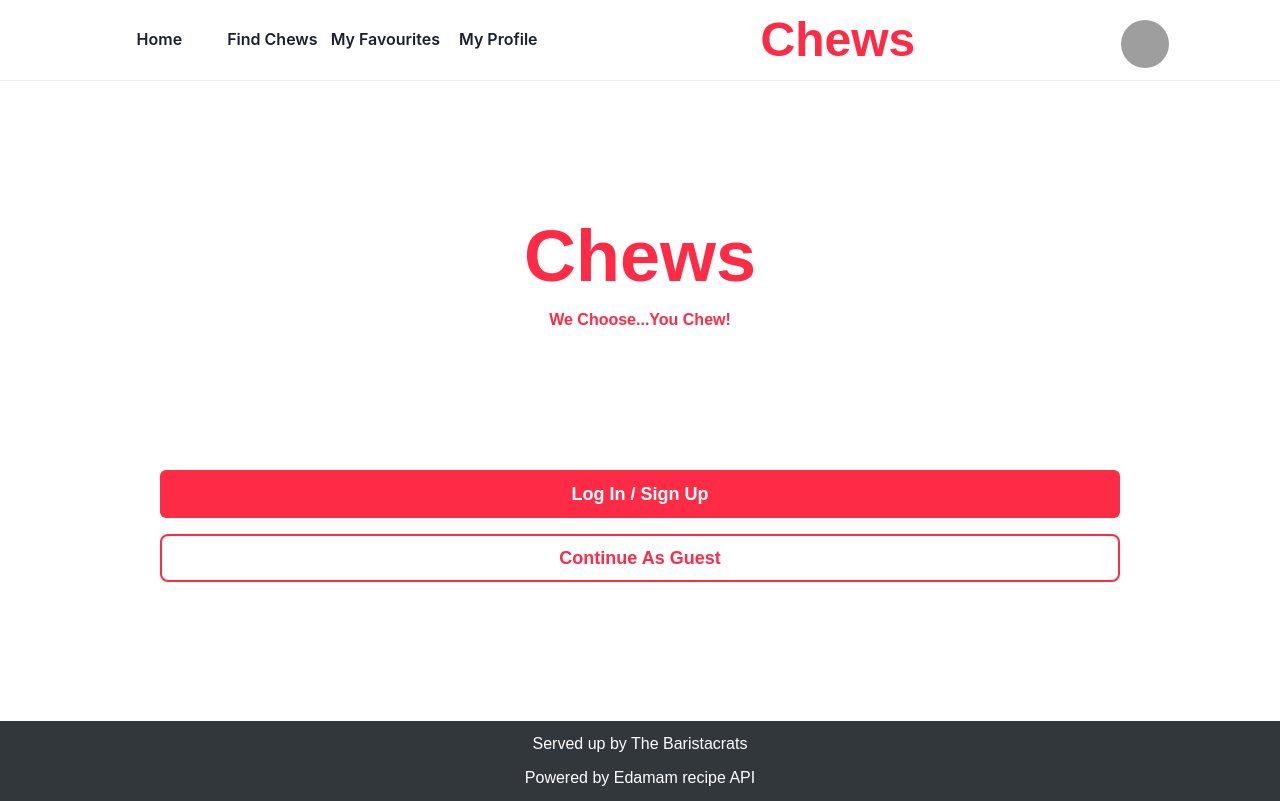
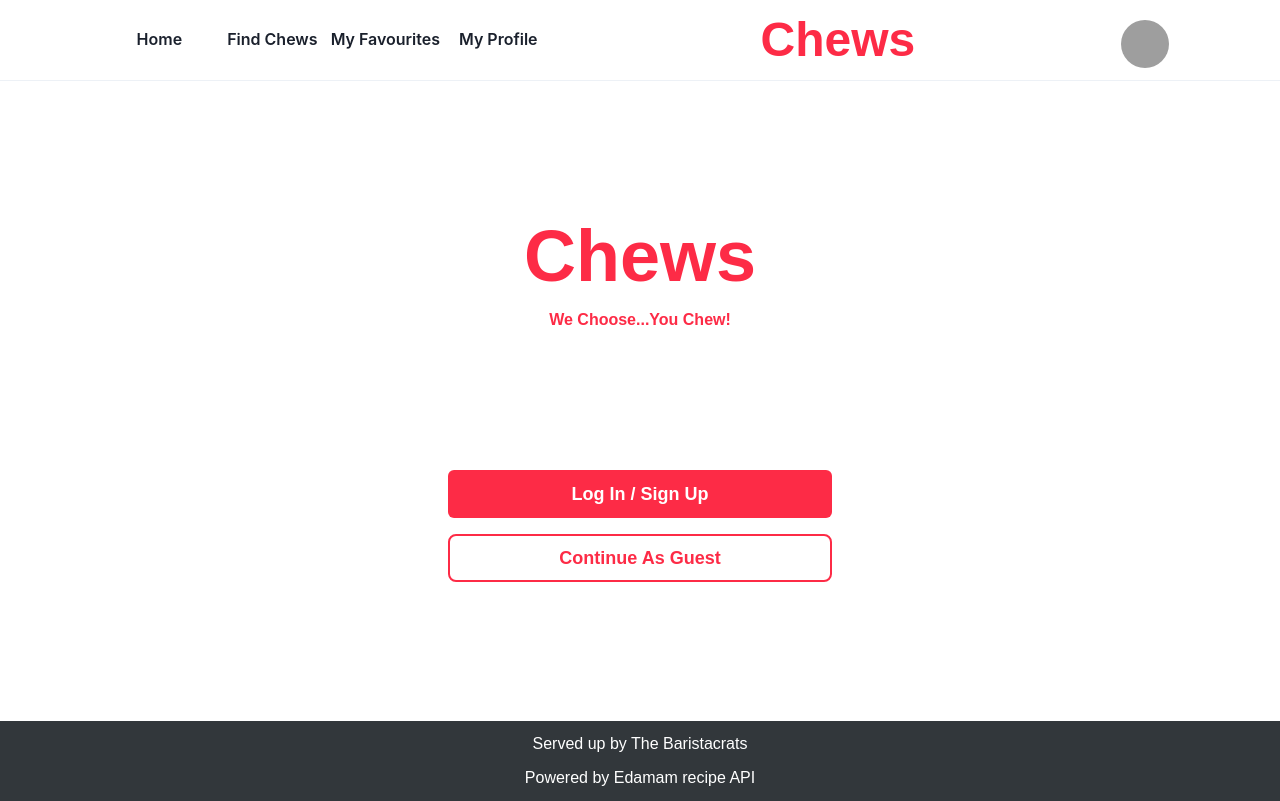
Before and after one commit to simonpartridge86/Chews-App-Frontend, a Next.js app: page / in a window 1280 px wide. Built offline with nearby package versions, Linux system fonts and the light colour scheme; grey boxes are pictures that could not be loaded; a web font is replaced by a local one.

Commit message:
made index page fully responsive.
Co-authored-by: Kunal <kun.shukla@gmail.com>

```diff
--- a/pages/index.js
+++ b/pages/index.js
@@ -5,20 +5,23 @@ import styles from "../styles/Home.module.css";
 import ChewsLogo from "../components/chews-logo";
 import MainButton from "../components/MainButton";
 
-import Navbar from "../components/navbar"
-import Footer from '../components/footer';
+import Navbar from "../components/navbar";
+import Footer from "../components/footer";
 import { useRouter } from "next/router";
 
 export default function Home() {
   const router = useRouter();
   return (
-    <div className="flex flex-col justify-evenly h-[80vh]">
-      <div className="flex flex-col items-center space-y-4">
+    <main className="flex flex-col justify-evenly h-[80vh] w-screen items-center">
+      <section className="flex flex-col items-center space-y-4 w-screen">
         <ChewsLogo theme={"brand.primary"} size={"4xl"} />
-        <h2 className="text-primary-color font-bold font-nunito">We Choose...You Chew!</h2>
-      </div>
-      <div className="flex flex-col items-center space-y-4">
+        <h2 className="text-primary-color font-bold font-nunito">
+          We Choose...You Chew!
+        </h2>
+      </section>
+      <section className="flex flex-col items-center space-y-4 w-screen max-w-lg">
         <MainButton
+          isDisabled={true}
           buttonWidth="75%"
           buttonSize="lg"
           buttonText="Log In / Sign Up"
@@ -35,7 +38,7 @@ export default function Home() {
             });
           }}
         />
-      </div>
-    </div>
+      </section>
+    </main>
   );
 }
```
